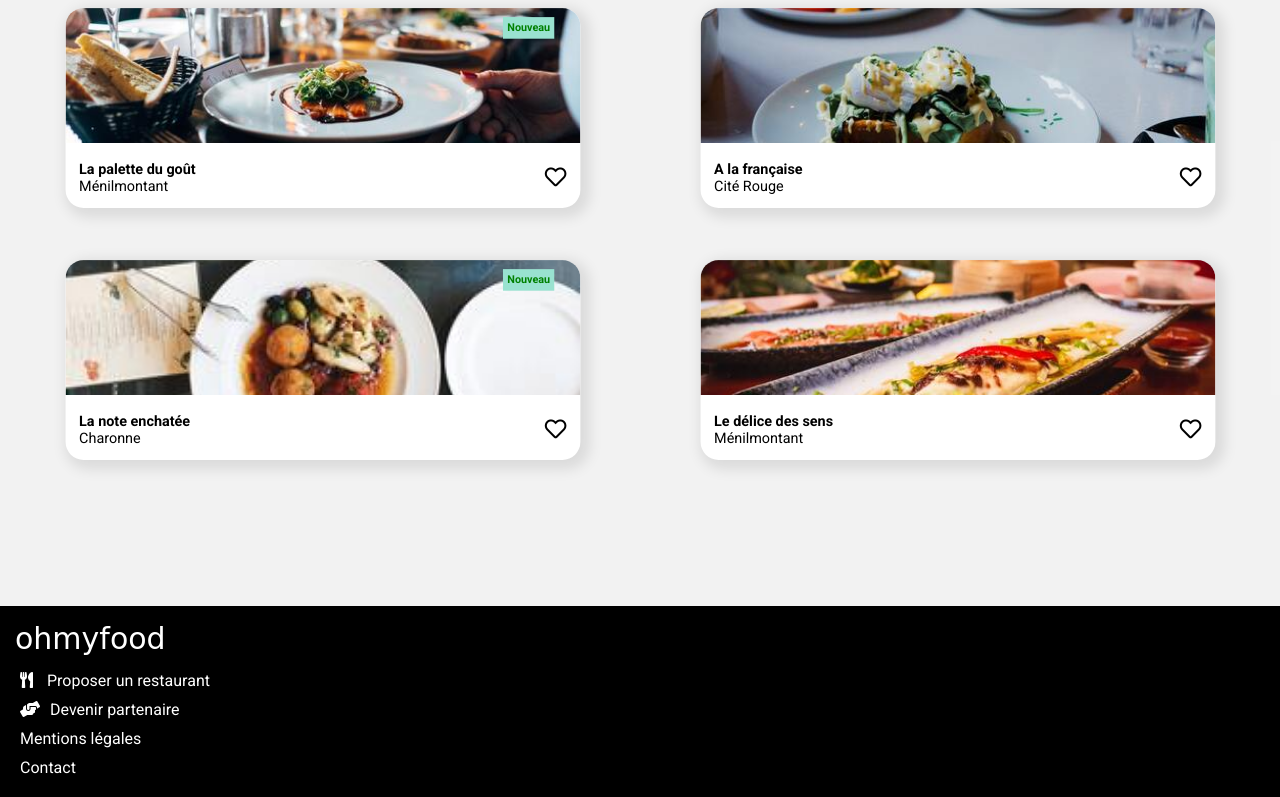
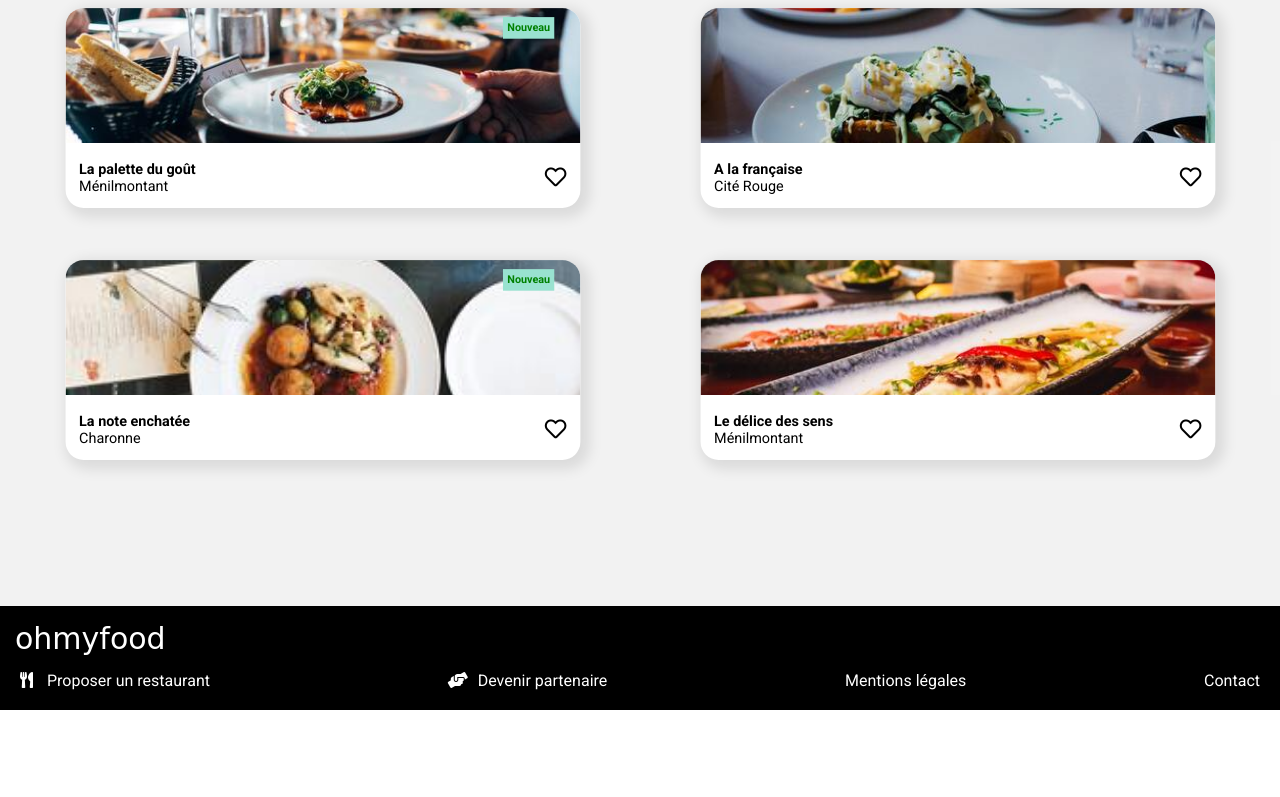
Before and after one commit to Payousy/P3_ohmyfood, a website: page index.html in a window 1280 px wide. Shown: the part 622-1419 px from the top of the page. After the commit the page ends 1332 px from the top, so only its background shows below. Drawn offline with Linux system fonts and the light colour scheme; a web font is replaced by a local one.

Commit message:
Ajout footer-flex

```diff
--- a/assets/sass/layout/_footer.scss
+++ b/assets/sass/layout/_footer.scss
@@ -32,3 +32,11 @@
     }
 
 }
+
+@media screen and (min-width: 800px) {
+    .footer {
+        display: flex;
+        justify-content: space-between;
+        align-items: center;
+    }
+}
```
Also changed, not shown: assets/css/style.css, 1 other file.
